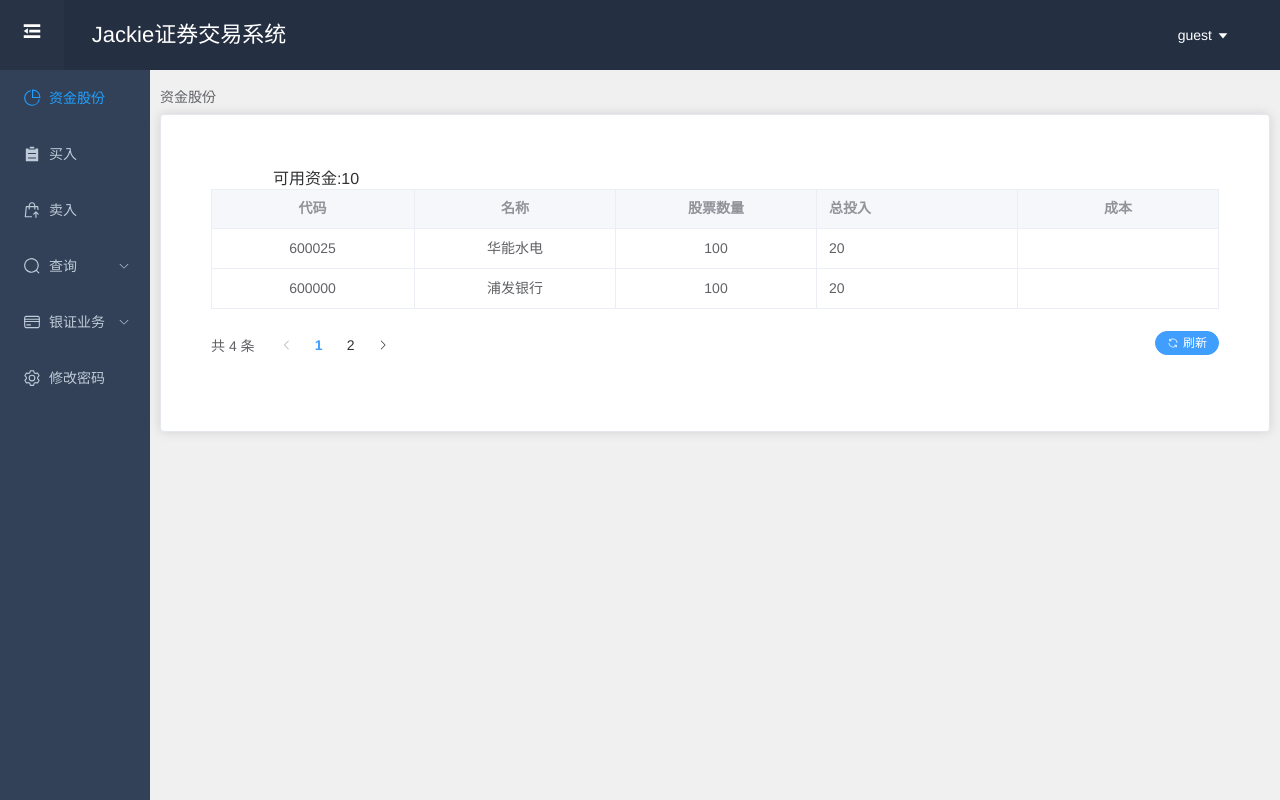
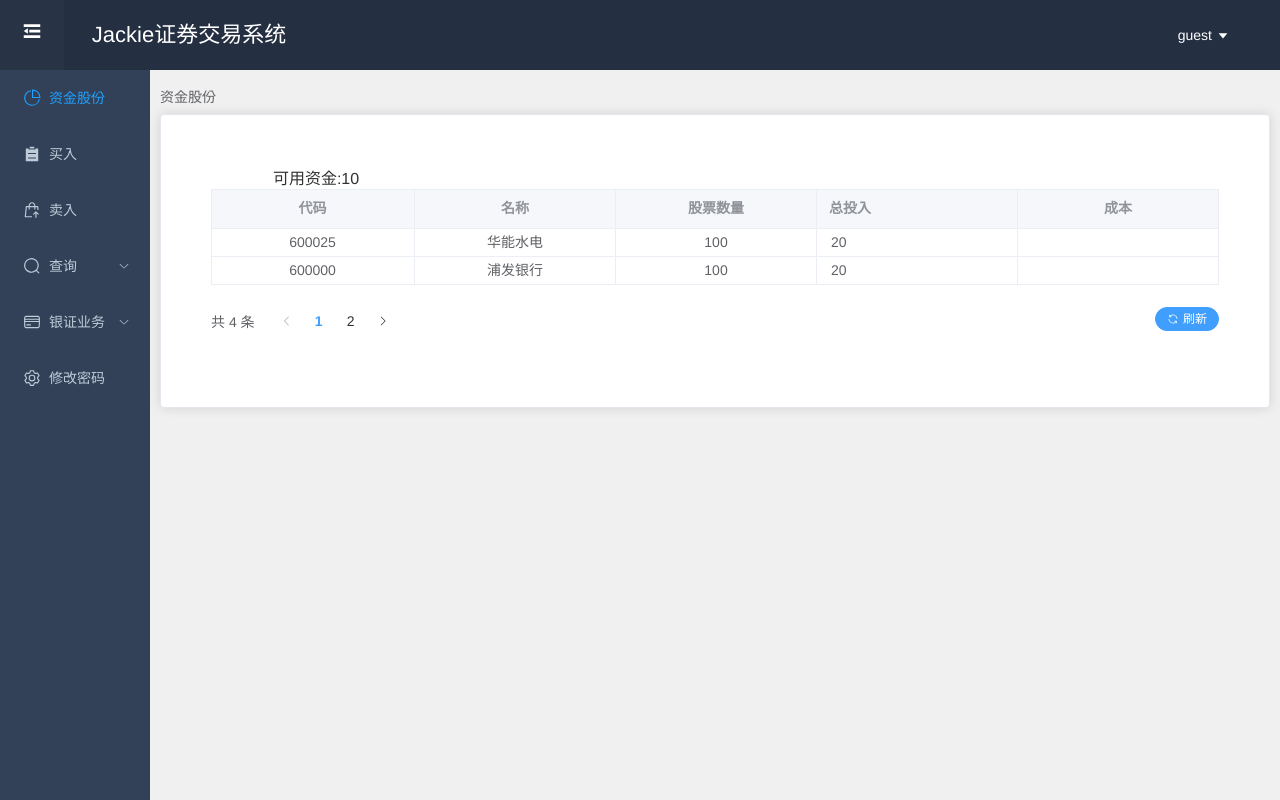
Before and after one commit to GeekOdyssey2001/matching-trading-system-web, a Vue app: page /dashboard in a window 1280 px wide. Built offline with nearby package versions, Linux system fonts and the light colour scheme.

Commit message:
fix：修复vue2写法

```diff
--- a/src/components/PosiList.vue
+++ b/src/components/PosiList.vue
@@ -72,8 +72,8 @@
             };
         },
         methods:{
-            cellStyle({row,column,rowIndex,columnIndex}){
-                return "padding:2px";
+            cellStyle(){
+                return { padding: '2px' };
             },
         }
     }
```
